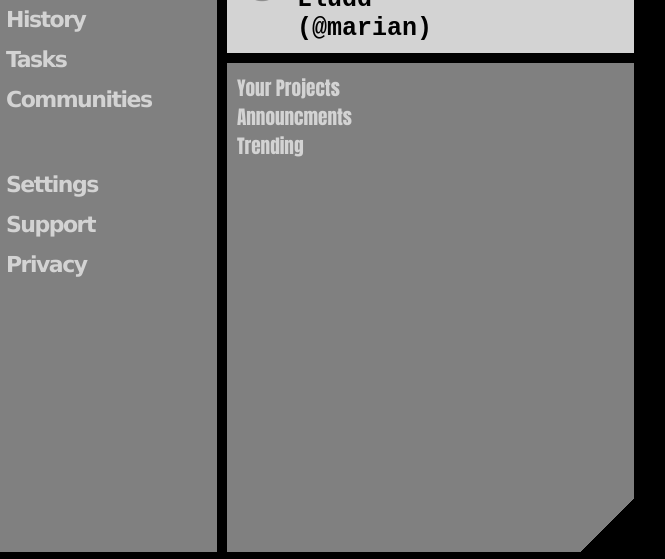
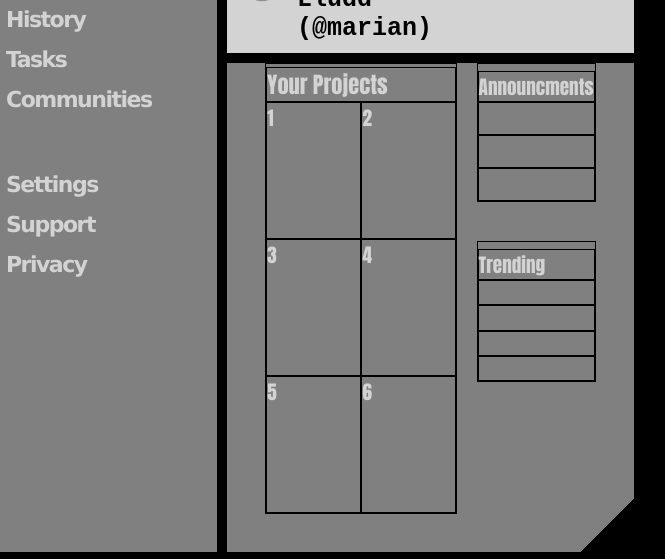
Before and after one commit to Drelka/Project-Admin-Dashboard, a plain HTML site: page index.html in a window 1280 px wide. Shown: the part 238-797 px from the top of the page, 346-1011 px from the left. Drawn offline with Linux system fonts and the light colour scheme.

Commit message:
Css editing

```diff
--- a/index.html
+++ b/index.html
@@ -55,9 +55,28 @@
         </header>
 
         <main id="main">
-            <div id="projects">Your Projects</div>
-            <div id="announcments">Announcments</div>
-            <div id="trending">Trending</div>
+            <div id="projects">
+                <h3>Your Projects</h3>
+                <div class="project">1</div>
+                <div class="project">2</div>
+                <div class="project">3</div>
+                <div class="project">4</div>
+                <div class="project">5</div>
+                <div class="project">6</div>
+            </div>
+            <div id="announcments">
+                <h4>Announcments</h4>
+                <div class="announcment"></div>
+                <div class="announcment"></div>
+                <div class="announcment"></div>
+            </div>
+            <div id="trending">
+                <h4>Trending</h4>
+                <div class="trend"></div>
+                <div class="trend"></div>
+                <div class="trend"></div>
+                <div class="trend"></div>
+            </div>
         </main>
 
     </div>
--- a/style.css
+++ b/style.css
@@ -128,7 +128,9 @@ body {height: 100%; width: 100%;}
     grid-column: 1;
     align-self: center;
     justify-self: center;
-    /* padding-right: 5px; */
+}
+#bell:hover {
+    :before
 }
 #greeting-pic2 {
     width: 40px;
@@ -167,12 +169,45 @@ body {height: 100%; width: 100%;}
     font-size: 0.7em;
 }
 
+        main * {
+            border: 1px solid #000;
+        }
+
         #main {
-            padding: 10px;
+            padding: 0 2em 2em 2em;
             background: linear-gradient(135deg, grey 94%, black 0);
             color: lightgrey;
             border-bottom-right-radius: 10px;
             font-size: 1.2em;
             font-weight: bold;
             margin: 10px 0 10px 0;
+            display: grid;
+            grid-template-columns: 5fr 5fr 4fr;
+            gap: 2em 1em;
         }
+
+#projects       *:first-child,
+#announcments   *:first-child,
+#trending       *:first-child{
+    grid-column: 1 / -1;
+    align-self: self-end;
+}
+#projects {
+    grid-area: 1 / 1 / 4 / 3 ;
+    display: grid;
+    grid-template: 2em repeat(3, 1fr) / repeat(2, 1fr);
+}
+#announcments,
+#trending {
+    grid-column: 3;
+    display: grid;
+    align-self: stretch;
+}
+
+#announcments {
+    grid-template-rows: 2em repeat(3, 1fr);
+}
+#trending {
+    grid-template-rows: 2em repeat(4, 1fr);
+
+}
```
Also changed, not shown: images/icons/bell2.png (added), 1 other file.
